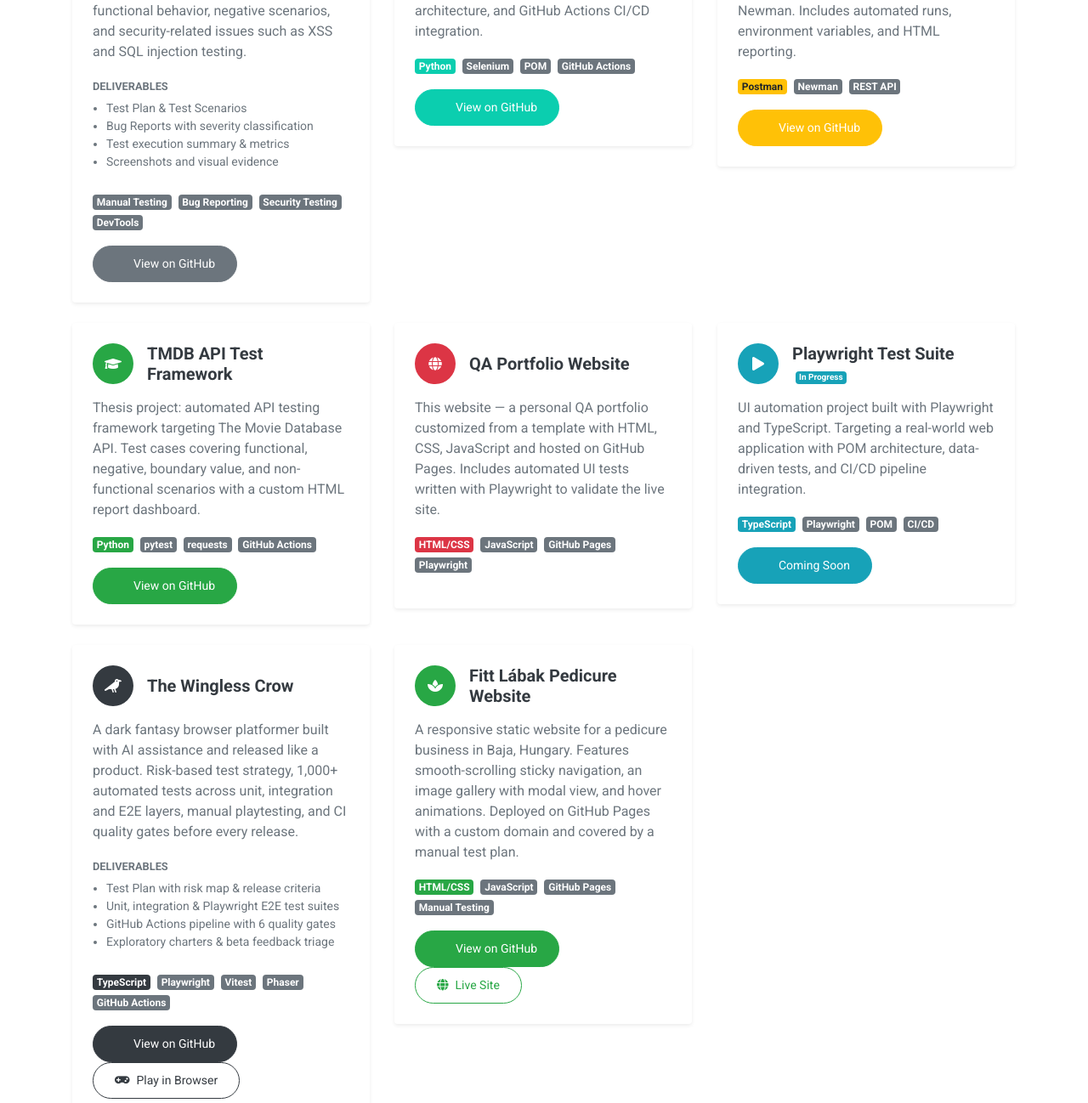
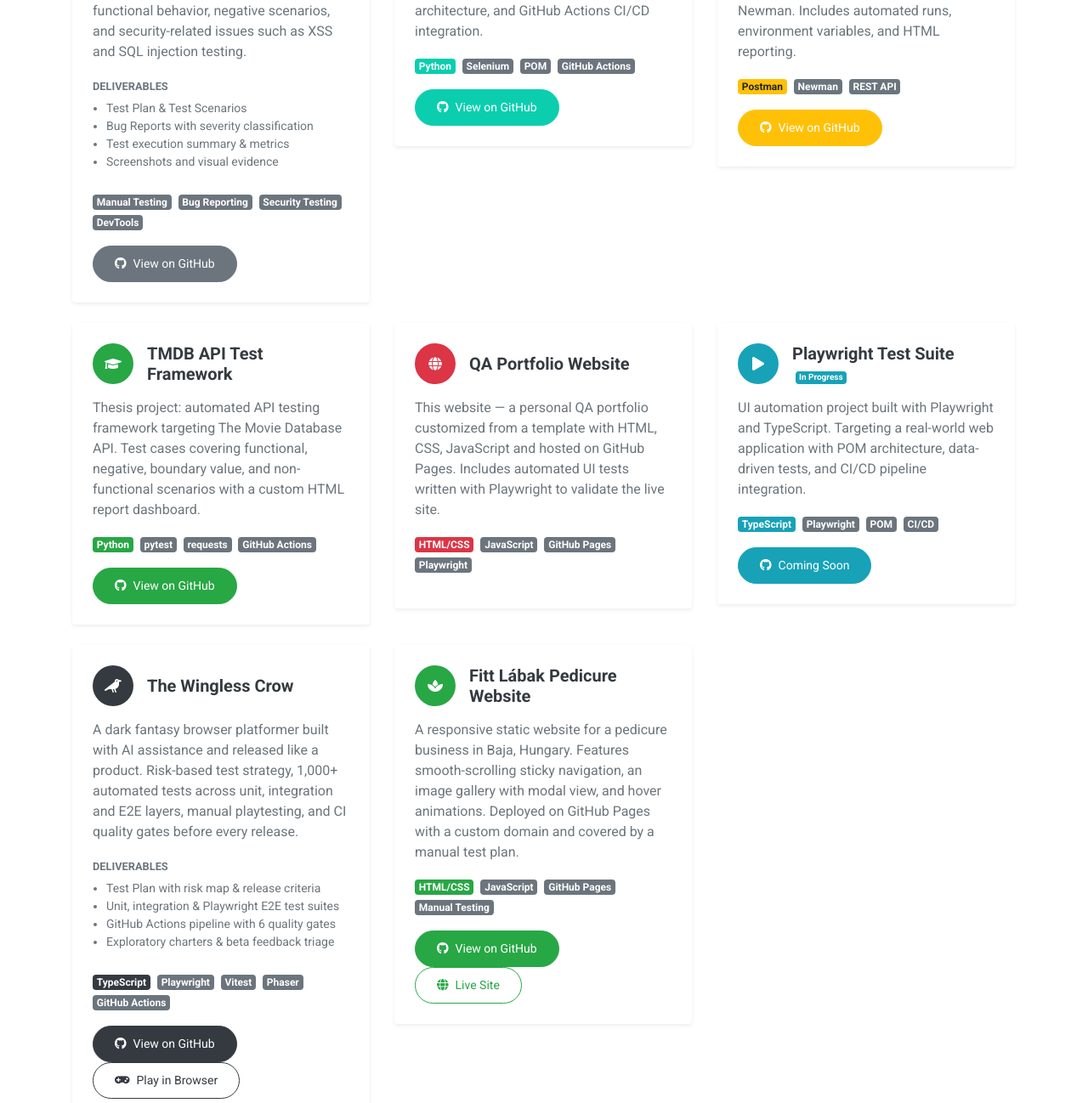
Before and after one commit to csokanandor95/csokanandor95.github.io, a plain HTML site: page index.html in a window 1280 px wide. Shown: the part 5602-6900 px from the top of the page at 85% size. Drawn offline with nearby package versions, Linux system fonts and the light colour scheme.

Commit message:
Fixed GitHub icons
Replace occurrences of 'fa fa-github' with 'fab fa-github' in index.html so GitHub buttons use Font Awesome's brand icon prefix and render correctly across project links/buttons.

```diff
--- a/index.html
+++ b/index.html
@@ -508,7 +508,7 @@
                             <div class="mt-auto">
                                 <a href="https://github.com/csokanandor95/manual-testing-documentation-sample" target="_blank"
                                     class="btn btn-secondary btn-sm">
-                                    <i class="fa fa-github mr-2"></i>View on GitHub
+                                    <i class="fab fa-github mr-2"></i>View on GitHub
                                 </a>
                             </div>
                         </div>
@@ -536,7 +536,7 @@
                             <div class="mt-auto">
                                 <a href="https://github.com/csokanandor95/selenium-automation-demo" target="_blank"
                                     class="btn btn-primary btn-sm">
-                                    <i class="fa fa-github mr-2"></i>View on GitHub
+                                    <i class="fab fa-github mr-2"></i>View on GitHub
                                 </a>
                             </div>
                         </div>
@@ -563,7 +563,7 @@
                             <div class="mt-auto">
                                 <a href="https://github.com/csokanandor95/userhub-api-test-suite-postman" target="_blank"
                                     class="btn btn-warning btn-sm text-white">
-                                    <i class="fa fa-github mr-2"></i>View on GitHub
+                                    <i class="fab fa-github mr-2"></i>View on GitHub
                                 </a>
                             </div>
                         </div>
@@ -591,7 +591,7 @@
                             <div class="mt-auto">
                                 <a href="https://github.com/csokanandor95/automated-api-testing-framework" target="_blank"
                                     class="btn btn-success btn-sm">
-                                    <i class="fa fa-github mr-2"></i>View on GitHub
+                                    <i class="fab fa-github mr-2"></i>View on GitHub
                                 </a>
                             </div>
                         </div>
@@ -644,7 +644,7 @@
                             <div class="mt-auto">
                                 <a href="https://github.com/csokanandor95" target="_blank"
                                     class="btn btn-info btn-sm text-white">
-                                    <i class="fa fa-github mr-2"></i>Coming Soon
+                                    <i class="fab fa-github mr-2"></i>Coming Soon
                                 </a>
                             </div>
                         </div>
@@ -682,7 +682,7 @@
                             <div class="mt-auto">
                                 <a href="https://github.com/csokanandor95/the-wingless-crow" target="_blank"
                                     class="btn btn-dark btn-sm mr-1">
-                                    <i class="fa fa-github mr-2"></i>View on GitHub
+                                    <i class="fab fa-github mr-2"></i>View on GitHub
                                 </a>
                                 <a href="https://bioengineerlabs.itch.io/the-wingless-crow" target="_blank"
                                     class="btn btn-outline-dark btn-sm">
@@ -714,7 +714,7 @@
                             <div class="mt-auto">
                                 <a href="https://github.com/csokanandor95/pedicure_website" target="_blank"
                                     class="btn btn-success btn-sm mr-1">
-                                    <i class="fa fa-github mr-2"></i>View on GitHub
+                                    <i class="fab fa-github mr-2"></i>View on GitHub
                                 </a>
                                 <a href="https://fittlábak.hu" target="_blank"
                                     class="btn btn-outline-success btn-sm">
```
